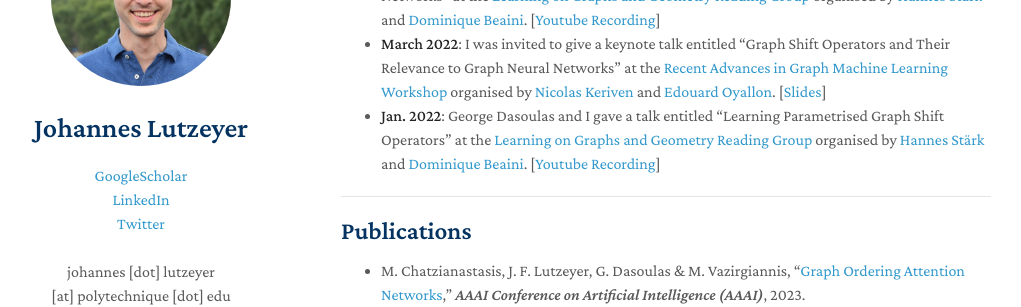
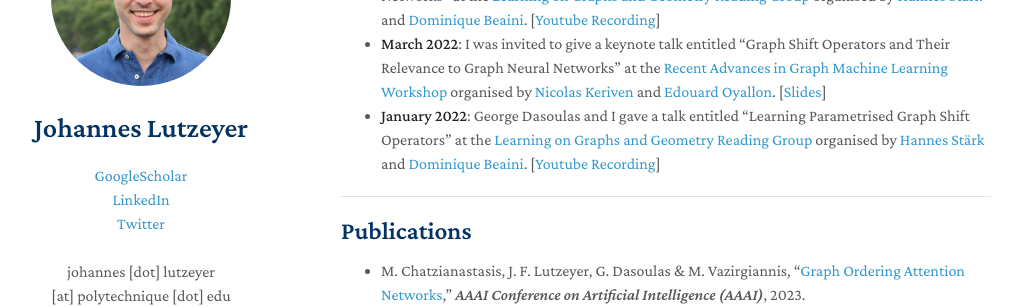
Before and after one commit to johanneslutzeyer/johanneslutzeyer.github.io, a Jekyll site: the page built from index.md, in a window 1280 px wide and 900 px high, scrolled down 483 px. Shown: the part 153-460 px from the top of the window, without its empty margins (129-1150 px from the left). Built offline with Jekyll 4.4.1, drawn with Linux system fonts in a browser that asks for light colours; our own code applies the rules of GitHub Pages for plain Markdown files; a script that is not in the unit is left out.

Commit message:
Update index.md

```diff
--- a/index.md
+++ b/index.md
@@ -19,7 +19,7 @@ My academic CV can be accessed <a href="https://johanneslutzeyer.com/doc/Johanne
 - **October 2022**: I gave a seminar entitled "Graph Representation Learning via Graph Neural Networks" at the <a href="https://enseignement.medias.polytechnique.fr/channels/#seminaires-du-lix" target="_blank">LIX Seminar Series</a> organised by <a href="http://www.lix.polytechnique.fr/Labo/Sylvie.Putot/" target="_blank">Sylvie Putot</a>. [<a href="https://enseignement.medias.polytechnique.fr/videos/graph-representation-learning-by-graph-neural-networks-by-johannes-lutzeyer-dascim-team-october-22/" target="_blank">Recording</a> & <a href="https://johanneslutzeyer.com/doc/2022-10-20_JohannesLutzeyer_GraphRepresentationLearningViaGraphNeuralNetworks_Handout.pdf" target="_blank">Slides</a>]
 - **June 2022**: Michalis Chatzianastasis and I gave a talk entitled "Graph Ordering Attention Networks" at the <a href="https://hannes-stark.com/logag-reading-group" target="_blank">Learning on Graphs and Geometry Reading Group</a> organised by <a href="https://hannes-stark.com/" target="_blank">Hannes Stärk</a> and <a href="https://mila.quebec/en/person/dominique-beaini/" target="_blank">Dominique Beaini</a>. [<a href="https://www.youtube.com/watch?v=9CJs5TL-CSs" target="_blank">Youtube Recording</a>]
 - **March 2022**: I was invited to give a keynote talk entitled "Graph Shift Operators and Their Relevance to Graph Neural Networks" at the <a href="https://nkeriven.github.io/gml2022/" target="_blank">Recent Advances in Graph Machine Learning Workshop</a> organised by <a href="https://nkeriven.github.io/" target="_blank">Nicolas Keriven</a> and <a href="https://edouardoyallon.github.io/" target="_blank">Edouard Oyallon</a>. [<a href="https://johanneslutzeyer.com/doc/GraphShiftOperatorsAndTheirRelevanceToGraphNeuralNetworks_handout.pdf" target="_blank">Slides</a>]
-- **Jan. 2022**: George Dasoulas and I gave a talk entitled "Learning Parametrised Graph Shift Operators" at the <a href="https://hannes-stark.com/logag-reading-group" target="_blank">Learning on Graphs and Geometry Reading Group</a> organised by <a href="https://hannes-stark.com/" target="_blank">Hannes Stärk</a> and <a href="https://mila.quebec/en/person/dominique-beaini/" target="_blank">Dominique Beaini</a>. [<a href="https://www.youtube.com/watch?v=72bchdfzTMY" target="_blank">Youtube Recording</a>]
+- **January 2022**: George Dasoulas and I gave a talk entitled "Learning Parametrised Graph Shift Operators" at the <a href="https://hannes-stark.com/logag-reading-group" target="_blank">Learning on Graphs and Geometry Reading Group</a> organised by <a href="https://hannes-stark.com/" target="_blank">Hannes Stärk</a> and <a href="https://mila.quebec/en/person/dominique-beaini/" target="_blank">Dominique Beaini</a>. [<a href="https://www.youtube.com/watch?v=72bchdfzTMY" target="_blank">Youtube Recording</a>]
 
 ---
 
```
